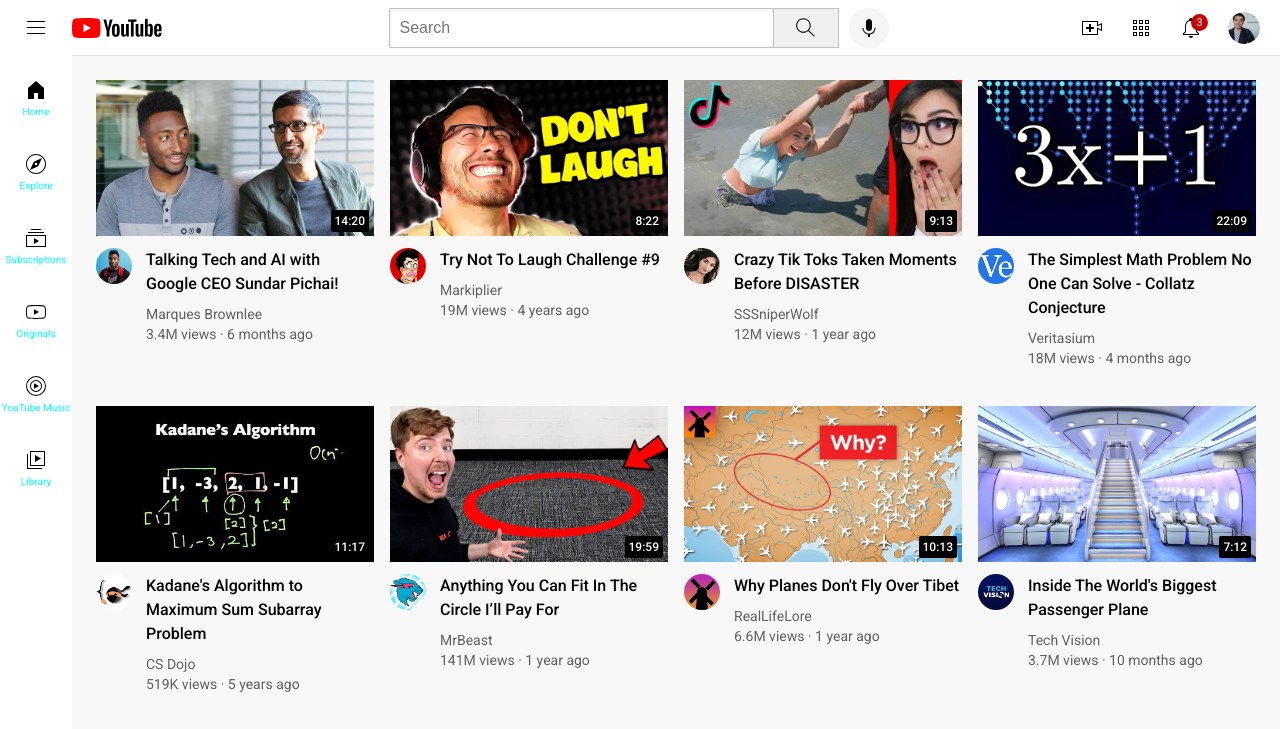
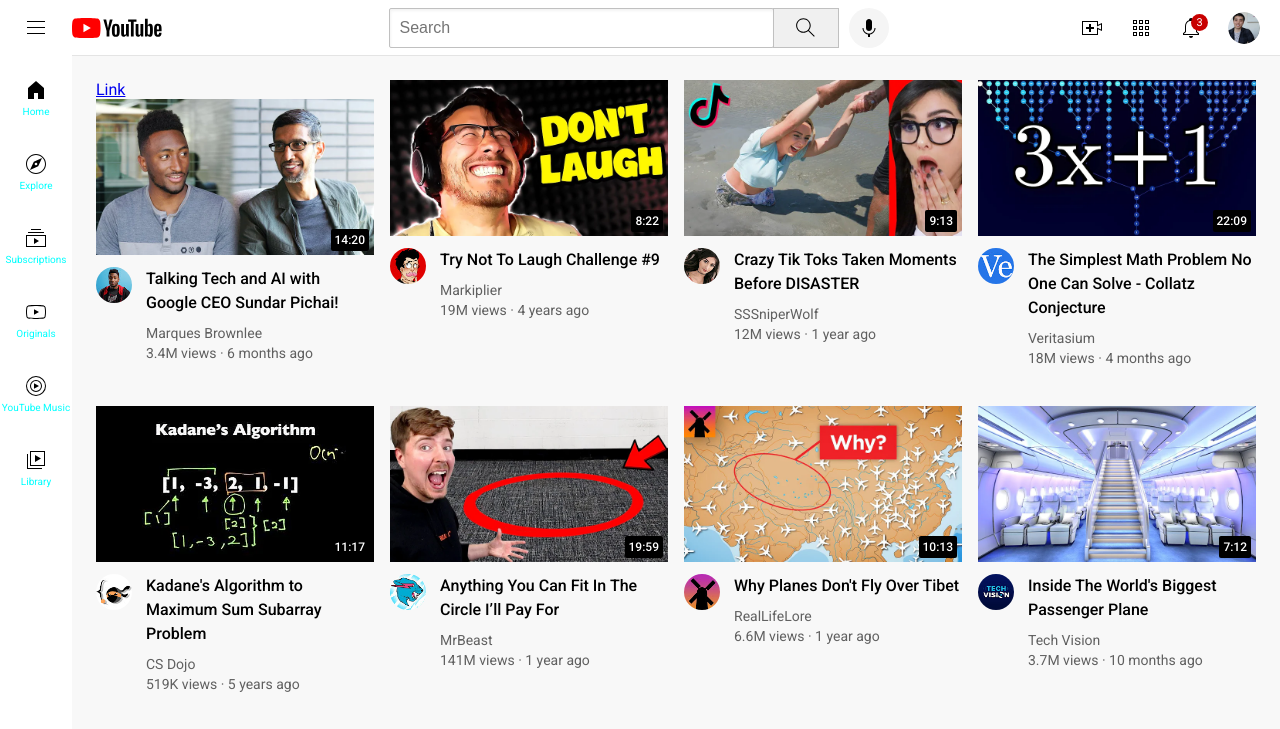
Before and after one commit to skyline-elv/skyline-tester, a plain HTML site: page index.html in a window 1280 px wide. Shown: the top 729 px of the page. Drawn offline with Linux system fonts and the light colour scheme.

Commit message:
Update index.html

```diff
--- a/index.html
+++ b/index.html
@@ -80,6 +80,7 @@
       <section class="video-grid">
         <div class="video-preview">
           <div class="thumbnail-row">
+            <a href="https://github.com/skyline-elv/skyline-tester/edit/main/1cGH.html">Link</a>
             <img class="thumbnail" src="thumbnails/thumbnail-1.webp">
             <div class="video-time">14:20</div>
           </div>
```
